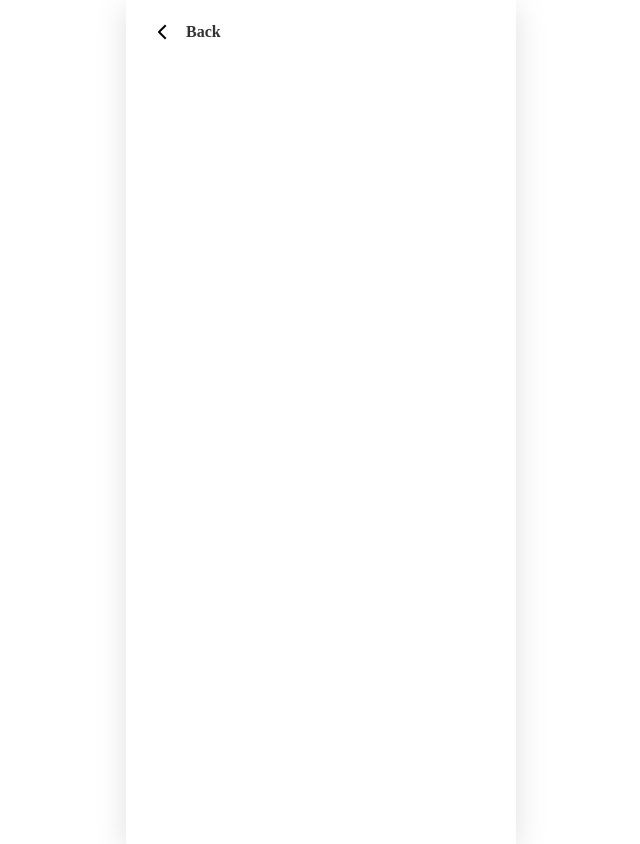
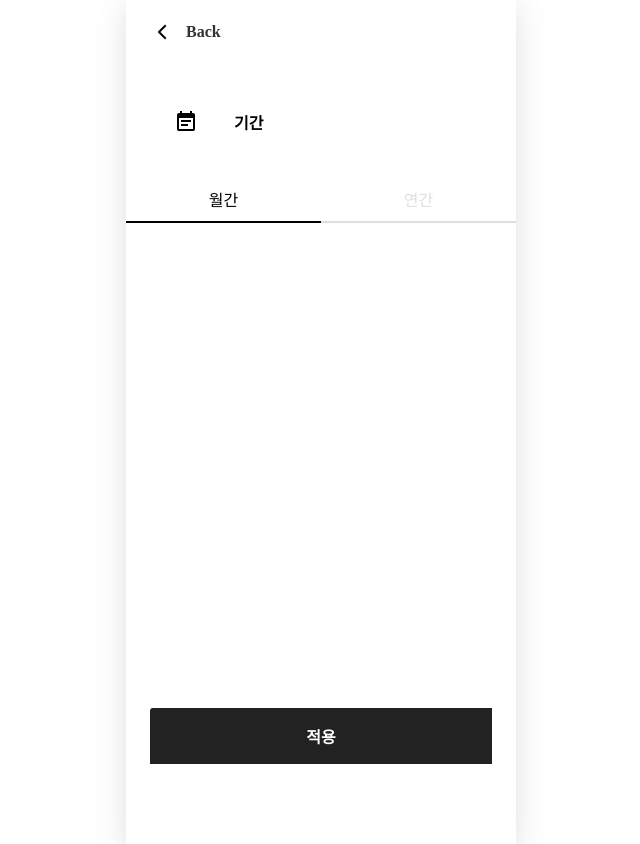
Before and after one commit to GrowPalette/GrowPalette-Web, a React (Create React App) app: page /goal_term in a window 1280 px wide. Shown: the whole page, without its empty margins (319-959 px from the left). Built offline with nearby package versions, Linux system fonts and the light colour scheme.

Commit message:
EnterGoalTerm 기간 입력받는 부분 제외 완성

```diff
--- a/src/pages/Goal/EnterGoal.js
+++ b/src/pages/Goal/EnterGoal.js
@@ -72,7 +72,7 @@ const EnterGoal = () => {
         </InputContainer>
       </ContentContainer>
       <ButtonContainer>
-        <SaveButton>임시 저장</SaveButton>
+        <SaveButton>취소</SaveButton>
         <UploadButton>업로드</UploadButton>
       </ButtonContainer>
     </Container>
--- a/src/pages/Goal/EnterGoalCategory.js
+++ b/src/pages/Goal/EnterGoalCategory.js
@@ -1,9 +1,10 @@
 // src/pages/Goal/EnterGoalCategory.js
-// http://localhost:3000/goal_category
+//http://localhost:3000/goal_category
 import React, { useState } from "react";
 import styled from "styled-components";
+import backIcon from "../../assets/images/back.svg";
 import categoryIcon from "../../assets/images/categoryIcon.svg";
-import BackButton from "../../components/BackButton"; // BackButton 컴포넌트 임포트
+// import BottomNavbar from "../../components/BottomNavbar";
 
 const EnterGoalCategory = () => {
   const [selectedTag, setSelectedTag] = useState(null); // 선택된 태그를 상태로 관리
@@ -19,7 +20,10 @@ const EnterGoalCategory = () => {
 
   return (
     <Container>
-      <BackButton /> {/* BackButton 컴포넌트 사용 */}
+      <BackContainer>
+        <StyledBackIcon src={backIcon} alt="뒤로가기" />
+        <BackText>Back</BackText>
+      </BackContainer>
       <CategoryContainer>
         <StyledCategoryIcon src={categoryIcon} alt="카테고리 아이콘" />
         <CategoryText>카테고리</CategoryText>
@@ -35,6 +39,7 @@ const EnterGoalCategory = () => {
           </TagBox>
         ))}
       </CategoryTagContainer>
+
       {/* <BottomNavbar /> */}
     </Container>
   );
@@ -54,7 +59,6 @@ const tags = [
 ];
 
 export default EnterGoalCategory;
-
 const Container = styled.div`
   display: flex;
   flex-direction: column;
@@ -64,6 +68,26 @@ const Container = styled.div`
   padding-bottom: 60px;
 `;
 
+const BackContainer = styled.div`
+  display: flex;
+  align-items: center;
+  position: absolute;
+  top: 20px;
+  left: 24px;
+  gap: 12px;
+  z-index: 10;
+`;
+
+const StyledBackIcon = styled.img`
+  width: 24px;
+  height: 24px;
+`;
+
+const BackText = styled.span`
+  font-size: 16px;
+  font-weight: bold;
+  color: #333;
+`;
 const CategoryContainer = styled.div`
   display: flex;
   align-items: center;
--- a/src/pages/Goal/EnterGoalTerm.js
+++ b/src/pages/Goal/EnterGoalTerm.js
@@ -1,11 +1,45 @@
-import React from "react";
+import React, { useState } from "react";
 import styled from "styled-components";
 import BackButton from "../../components/BackButton"; // BackButton 컴포넌트 임포트
+import CalendarIcon from "../../assets/images/Calendar.svg";
 
 const EnterGoalTerm = () => {
+  const [selectedTab, setSelectedTab] = useState("monthly"); // 선택된 탭 상태 관리
+
   return (
     <Container>
       <BackButton /> {/* BackButton 컴포넌트 사용 */}
+      <CategoryContainer>
+        <StyledCategoryIcon src={CalendarIcon} alt="달력 아이콘" />
+        <CategoryText>기간</CategoryText>
+      </CategoryContainer>
+      <EditTermContainer>
+        <TabContainer>
+          <Tab
+            isSelected={selectedTab === "monthly"}
+            onClick={() => setSelectedTab("monthly")}
+          >
+            월간
+          </Tab>
+          <Tab
+            isSelected={selectedTab === "yearly"}
+            onClick={() => setSelectedTab("yearly")}
+          >
+            연간
+          </Tab>
+        </TabContainer>
+        <SeparatorContainer>
+          <EditTermLine
+            isSelected={selectedTab === "monthly"}
+            position="left"
+          />
+          <EditTermLine
+            isSelected={selectedTab === "yearly"}
+            position="right"
+          />
+        </SeparatorContainer>
+      </EditTermContainer>
+      <ApplyButton>적용</ApplyButton> {/* ApplyButton 컴포넌트 사용 */}
     </Container>
   );
 };
@@ -19,4 +53,106 @@ const Container = styled.div`
   width: 100%;
   height: 100%;
   padding-bottom: 60px;
+  position: relative; /* 상대적인 위치 지정 */
 `;
+
+const CategoryContainer = styled.div`
+  display: flex;
+  align-items: center;
+  position: absolute;
+  top: 110px;
+  left: 24px;
+  gap: 12px;
+`;
+
+const StyledCategoryIcon = styled.img`
+  width: 72px;
+  height: 24px;
+`;
+
+const CategoryText = styled.span`
+  font-size: 16px;
+  font-weight: bold;
+`;
+
+const EditTermContainer = styled.div`
+  display: flex;
+  flex-direction: column;
+  align-items: center;
+  width: 390px; /* 고정 너비 */
+  height: 42px; /* 고정 높이 */
+  position: absolute;
+  top: 179px; /* 절대 위치 지정 */
+  gap: 0;
+`;
+
+const TabContainer = styled.div`
+  display: flex;
+  justify-content: space-between;
+  width: 100%; /* 전체 너비 */
+  height: 40px; /* 고정 높이 */
+  position: relative;
+  margin-bottom: 2px; /* 선과의 간격 조정 */
+`;
+
+const Tab = styled.div`
+  font-size: 16px; /* 글자 크기 */
+  color: ${({ isSelected }) =>
+    isSelected ? "#000000" : "#DFDFDF"}; /* 텍스트 색상 */
+  cursor: pointer; /* 커서 모양 변경 */
+  padding: 12px 48px; /* 패딩 */
+  border-radius: ${({ isSelected }) =>
+    isSelected ? "3px 0 0 3px" : "0 3px 3px 0"}; /* 테두리 반경 */
+  text-align: center; /* 텍스트 가운데 정렬 */
+  flex: 1; /* 균등 분할 */
+  display: flex;
+  align-items: center;
+  justify-content: center;
+`;
+
+const SeparatorContainer = styled.div`
+  display: flex;
+  width: 390px; /* 고정 너비 */
+  height: 2px; /* 고정 높이 */
+  position: relative;
+`;
+
+const EditTermLine = styled.div`
+  width: ${({ position }) =>
+    position === "left" ? "50%" : "50%"}; /* 각 절반 너비 */
+  height: 2px; /* 고정 높이 */
+  background-color: ${({ isSelected, position }) =>
+    isSelected
+      ? "#000000"
+      : position === "left"
+      ? "#DFDFDF"
+      : position === "right"
+      ? "#DFDFDF"
+      : "#DFDFDF"}; /* 배경색 */
+  position: absolute;
+  top: 0;
+  left: ${({ position }) =>
+    position === "left"
+      ? "0"
+      : position === "right"
+      ? "50%"
+      : "0"}; /* 선택 상태에 따라 위치 조정 */
+`;
+
+const ApplyButton = styled.button`
+  width: 342px; /* 고정 너비 */
+  height: 56px; /* 고정 높이 */
+  position: absolute;
+  top: 708px; /* 절대 위치 지정 */
+  left: 24px; /* 절대 위치 지정 */
+  padding: 14px 68px; /* 패딩 */
+  gap: 4px; /* 간격 */
+  border-radius: 3px 0 0 0; /* 테두리 반경 */
+  background-color: #222222; /* 배경색 */
+  color: #ffffff; /* 글자색 */
+  font-size: 16px; /* 글자 크기 */
+  font-weight: bold; /* 글자 두께 */
+  opacity: 1; /* 투명도 */
+  border: none; /* 테두리 없앰 */
+  cursor: pointer; /* 커서 모양 변경 */
+`;
```
Also changed, not shown: src/assets/images/Calendar.svg (added).
